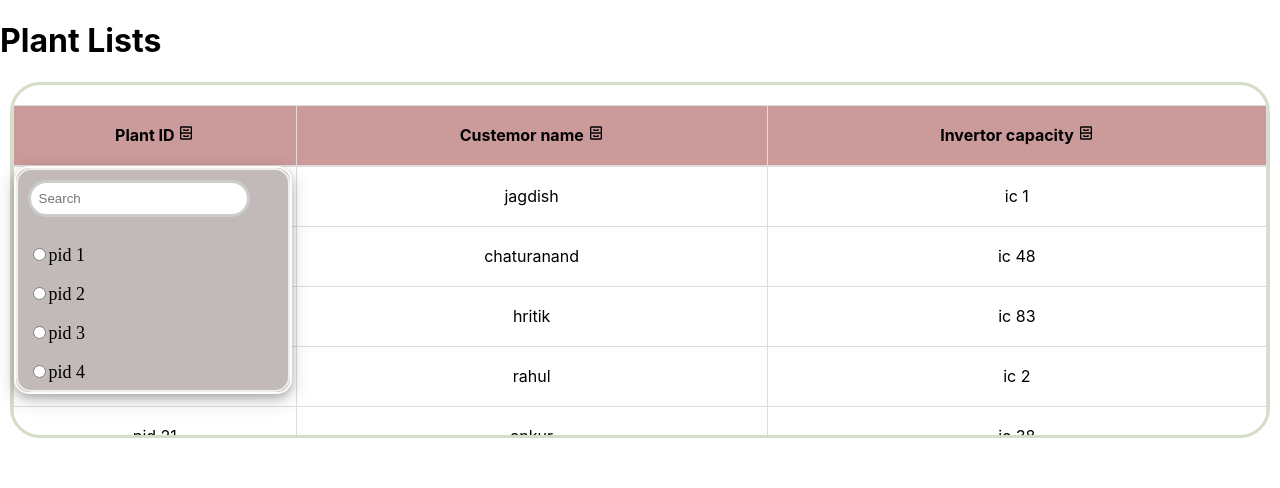
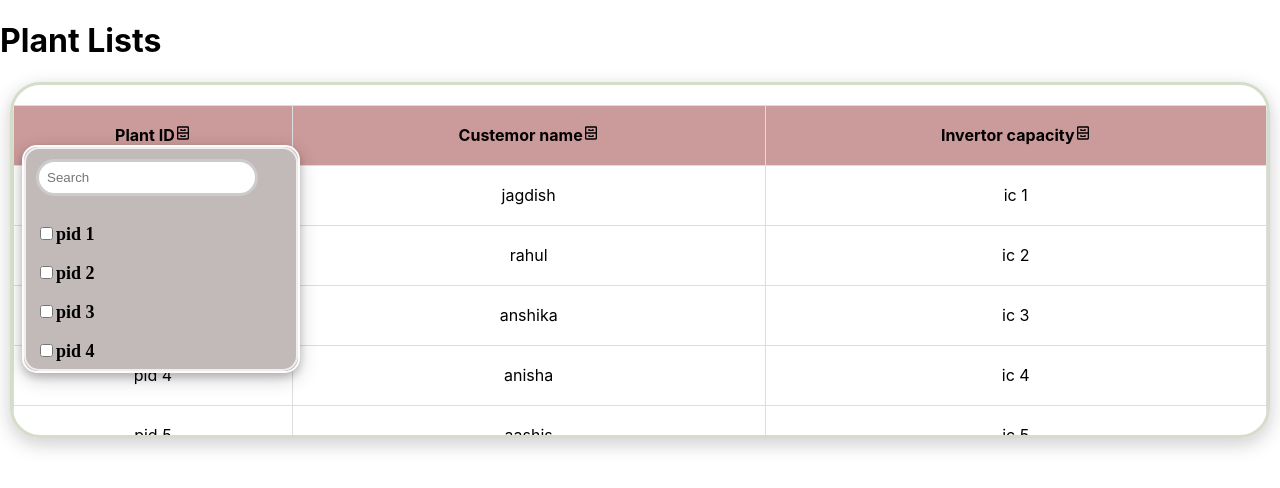
Before and after one commit to jagdish4501/react_dynamic_table, a React (Create React App) app: page / in a window 1280 px wide. Both pictures are taken after a click on the icon 186 px from the left and 133 px from the top of the page. Shown: the top 488 px of the page. Built offline with nearby package versions, Linux system fonts and the light colour scheme.

Commit message:
minimum designing part completed

```diff
--- a/src/Prompt.js
+++ b/src/Prompt.js
@@ -13,7 +13,6 @@ const Prompt = ({ states }) => {
     const filteredStates = states.filter((state) =>
         state.name.toLowerCase().includes(searchQuery.toLowerCase())
     );
-
     return (
         <div className="state-prompt">
             <div className="state-list" >
@@ -23,21 +22,26 @@ const Prompt = ({ states }) => {
                     value={searchQuery}
                     onChange={handleSearchChange}
                 />
+
                 {
                     filteredStates.map((state) => (
-
                         <p key={state.id}>
                             <input
-                                type="radio"
+                                type="checkbox"
                                 name="state"
                                 value={state.id}
                                 checked={selectedState === state.id}
                                 onChange={handleStateChange}
                             />
-                            {state.name}
+                            {Object.keys(state).map((key) => (
+                                key !== 'id' && (
+                                    <span key={key}>{state[key]}</span>
+                                )
+                            ))}
                         </p>
                     ))
                 }
+
             </div>
         </div>
     );
--- a/src/Table.js
+++ b/src/Table.js
@@ -2,7 +2,6 @@ import './css/Table.css'
 import Prompt from './Prompt.js'
 import React, { useState, useEffect } from 'react'
 import { BiCabinet } from "react-icons/bi"
-
 
 const DynamicTable = ({ data }) => {
 
@@ -24,15 +23,23 @@ const DynamicTable = ({ data }) => {
     };
     //**********************************
 
+
     //column sorting code
     const [sortedData, setSortedData] = useState(data);
     const [sortColumn, setSortColumn] = useState(null);
+    const [order, setOrder] = useState('rnd')
     const handleSortOnClick = (columnName) => {
         let sortedTableData = [...sortedData];
         // Check if the table is already sorted by the clicked column
-        if (sortColumn === columnName) {
+        if (sortColumn === columnName && order !== 'rnd') {
             // Reverse the order of the sorted table
-            sortedTableData.reverse();
+            if (order === 'asc') {
+                sortedTableData.reverse();
+                setOrder('dec')
+            } else if (order === 'dec') {
+                sortedTableData = data;
+                setOrder('rnd')
+            }
         } else {
             // Sort the table based on the clicked column
             sortedTableData.sort((a, b) => {
@@ -40,11 +47,13 @@ const DynamicTable = ({ data }) => {
                 if (a[columnName] > b[columnName]) return 1;
                 return 0;
             });
+            setOrder('asc')
         }
         setSortedData(sortedTableData);
         setSortColumn(columnName);
     }
     //***************************
+
 
     //esc key event handler********************
     const handleKeyPress = (event) => {
@@ -71,23 +80,17 @@ const DynamicTable = ({ data }) => {
 
                 <tr className="fixed-header">
                     {columns.map((column) => (
-                        <th
-                            key={column}
-                            onClick={() => handleSortOnClick(column)}
-
-                        >
-                            {column} <BiCabinet onClick={() => handlePopUpControl(column)} />
+                        <th key={column}>
+                            <span onClick={() => handleSortOnClick(column)} >{column}</span>
+                            <BiCabinet onClick={() => handlePopUpControl(column)} />
+                            {clickedColumn != null && clickedColumn === column && <Prompt states={states} />}
                         </th>
 
                     ))}
-                </tr>
-
-                {clickedColumn !== null && (
-                    <Prompt states={states} />
-                )}
-            </thead>
 
 
+                </tr>
+            </thead>
             <tbody>
                 {sortedData.map((item, index) => (
                     <tr key={index}>
--- a/src/css/App.css
+++ b/src/css/App.css
@@ -4,4 +4,5 @@
   border: 3px solid #d4ddc8;
   border-radius: 30px;
   overflow: auto;
+  box-shadow:0 4px 8px 0 rgba(225, 214, 214, 0.2), 0 6px 20px 0 rgba(0, 0, 0, 0.19);
 }
--- a/src/css/Prompt.css
+++ b/src/css/Prompt.css
@@ -16,6 +16,7 @@
   overflow: auto;
   border: 2px solid #eeeeee;
   border-radius: 15px;
+  text-align: left;
 }
 
 .state-list input[type="text"] {
```
